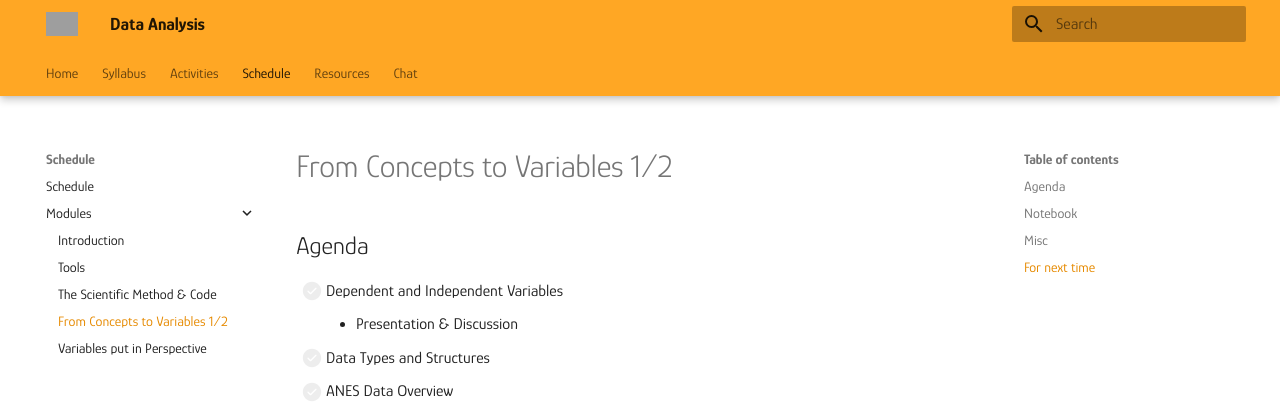
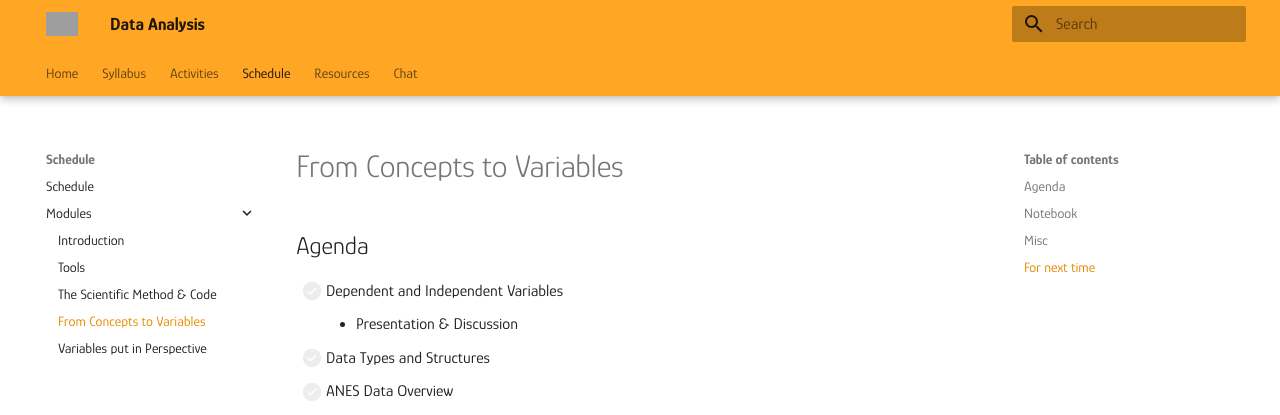
Before and after one commit to mickaeltemporao/data-analysis, an MkDocs documentation site: the page built from docs/modules/programming-2.md, in a window 1280 px wide and 1047 px high. Shown: the top 415 px of the window. Built offline with MkDocs 1.6.1 and Material for MkDocs 9.7.7, drawn with Linux system fonts in a browser that asks for light colours; grey boxes are pictures that could not be loaded.

Commit message:
update title

```diff
--- a/docs/modules/programming-2.md
+++ b/docs/modules/programming-2.md
@@ -1,4 +1,4 @@
-# From Concepts to Variables 1/2
+# From Concepts to Variables
 
 ## Agenda
 - [ ] Dependent and Independent Variables
```
